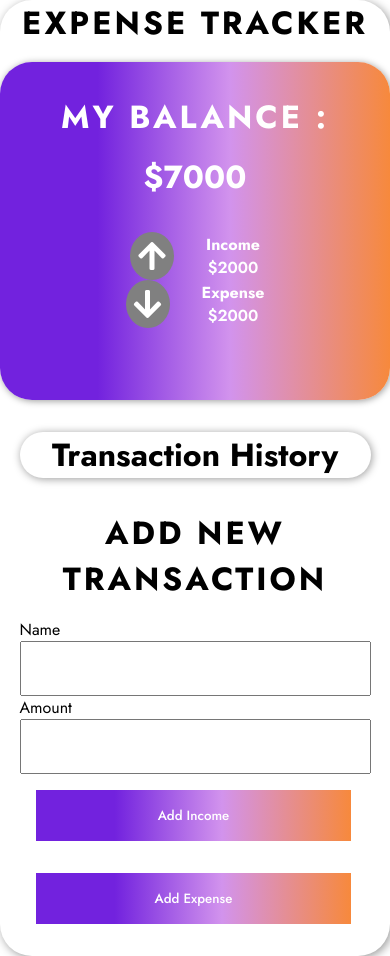
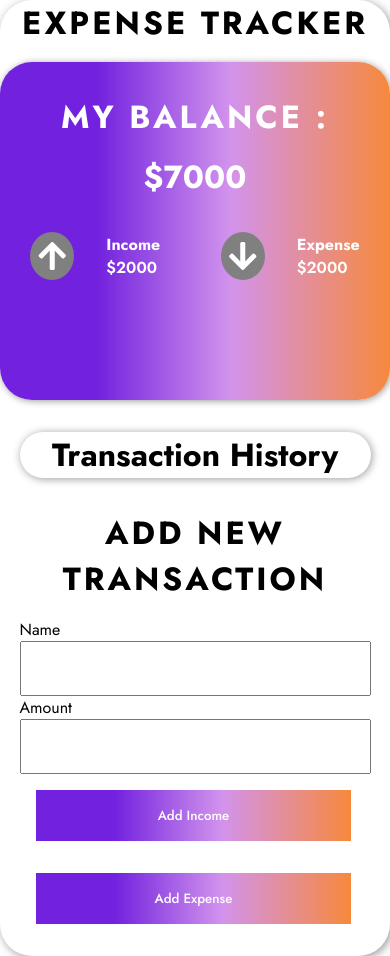
Before and after one commit to abhiChaturvedi2001/Expense-Track, a plain HTML site: page index.html in a window 390 px wide. Drawn offline with Linux system fonts and the light colour scheme.

Commit message:
Update index.css

```diff
--- a/index.css
+++ b/index.css
@@ -153,15 +153,7 @@ button{
     transition: all 0.4s ease;
 }
 
-@media screen and (max-width:900px){
-    .cashflow{
-        flex-direction: column;
-        text-align: center;
-    }
-    .main h1{
-        font-size: 2rem;
-    }
-}
+
 
 @media screen and (max-width:900px){
     .main h1{
```
